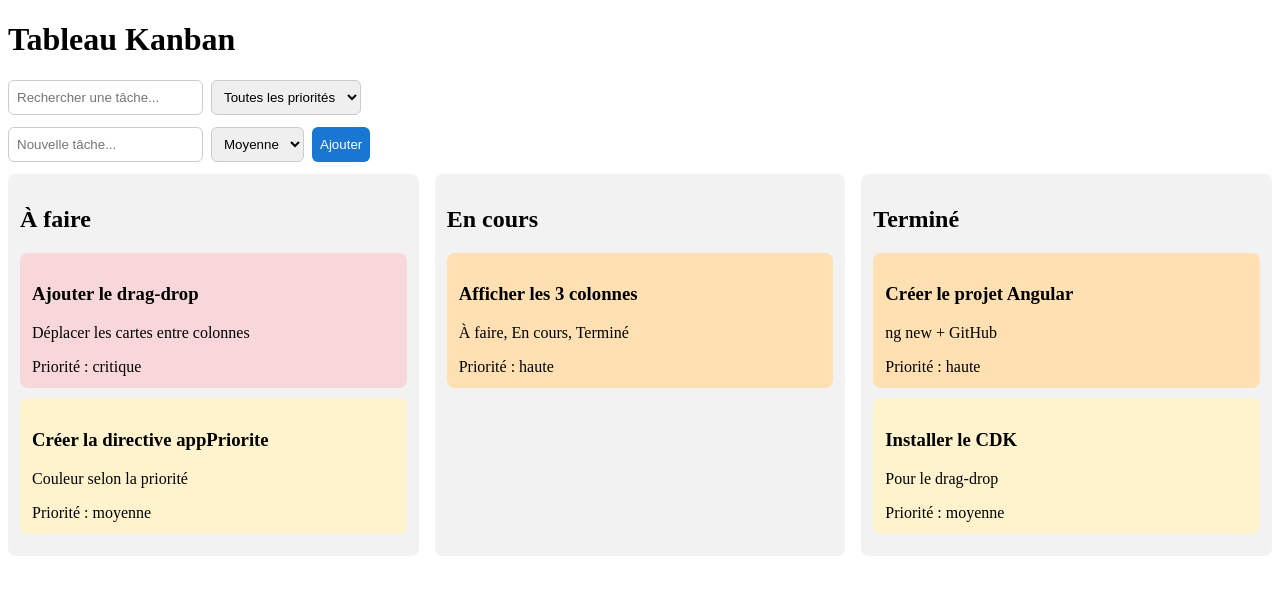
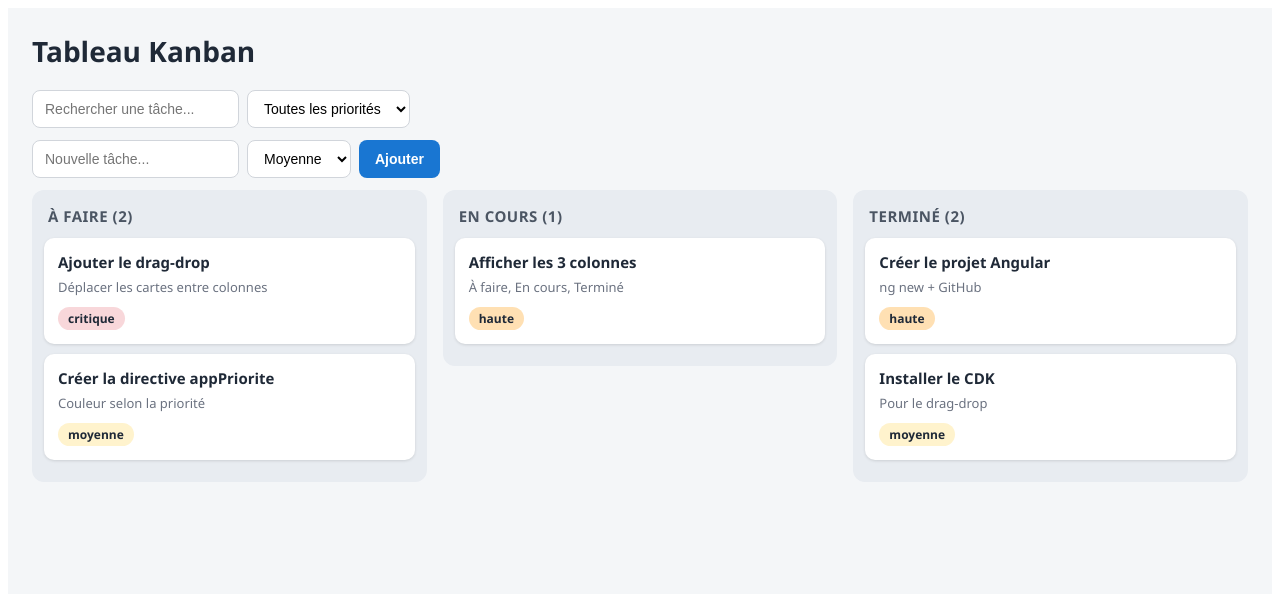
Before and after one commit to rayenboughalmi202-pixel/Kanban, an Angular app: page / in a window 1280 px wide. Shown: the top 594 px of the page. Built offline with nearby package versions, Linux system fonts and the light colour scheme.

Commit message:
style: design professionnel du tableau

```diff
--- a/src/app/features/tableau/tableau.component.css
+++ b/src/app/features/tableau/tableau.component.css
@@ -1,21 +1,72 @@
+:host {
+  display: block;
+  font-family: 'Segoe UI', Roboto, Arial, sans-serif;
+  background: #f4f6f8;
+  min-height: 100vh;
+  padding: 24px;
+  color: #1f2937;
+}
+
+h1 {
+  font-size: 28px;
+  margin: 0 0 20px;
+}
+
 .board {
   display: flex;
   gap: 16px;
+  align-items: flex-start;
 }
 
 .colonne {
   flex: 1;
-  background: #f2f2f2;
-  border-radius: 8px;
+  background: #e8ecf1;
+  border-radius: 12px;
   padding: 12px;
+}
+
+.colonne h2 {
+  font-size: 15px;
+  text-transform: uppercase;
+  letter-spacing: 0.5px;
+  color: #4b5563;
+  margin: 4px 4px 12px;
 }
 
 .carte {
   background: white;
-  border-radius: 8px;
-  padding: 12px;
+  border-radius: 10px;
+  padding: 14px;
   margin-bottom: 10px;
   cursor: grab;
+  box-shadow: 0 1px 3px rgba(0, 0, 0, 0.12);
+}
+
+.carte:hover {
+  box-shadow: 0 4px 10px rgba(0, 0, 0, 0.15);
+}
+
+.carte h3 {
+  font-size: 15px;
+  margin: 0 0 6px;
+}
+
+.carte p {
+  font-size: 13px;
+  color: #6b7280;
+  margin: 0 0 10px;
+}
+
+.badge {
+  display: inline-block;
+  font-size: 12px;
+  font-weight: 600;
+  padding: 3px 10px;
+  border-radius: 999px;
+}
+
+.cdk-drag-placeholder {
+  opacity: 0.4;
 }
 
 .barre {
@@ -25,16 +76,25 @@
 }
 
 .barre input,
-.barre select,
-.barre button {
-  padding: 8px;
-  border-radius: 6px;
-  border: 1px solid #ccc;
+.barre select {
+  padding: 9px 12px;
+  border-radius: 8px;
+  border: 1px solid #d1d5db;
+  font-size: 14px;
+  background: white;
 }
 
 .barre button {
+  padding: 9px 16px;
+  border-radius: 8px;
+  border: none;
   background: #1976d2;
   color: white;
-  border: none;
+  font-size: 14px;
+  font-weight: 600;
   cursor: pointer;
 }
+
+.barre button:hover {
+  background: #1565c0;
+}
--- a/src/app/features/tableau/tableau.component.html
+++ b/src/app/features/tableau/tableau.component.html
@@ -24,34 +24,34 @@
 
 <div class="board">
   <section class="colonne" cdkDropList id="a-faire" [cdkDropListData]="aFaire()" [cdkDropListConnectedTo]="['en-cours', 'termine']" (cdkDropListDropped)="drop($event)">
-    <h2>À faire</h2>
+    <h2>À faire ({{ aFaire().length }})</h2>
     @for (tache of aFaire(); track tache.id) {
-      <article class="carte" cdkDrag [cdkDragData]="tache" [appPriorite]="tache.priorite">
+      <article class="carte" cdkDrag [cdkDragData]="tache">
         <h3>{{ tache.titre }}</h3>
         <p>{{ tache.description }}</p>
-        <span>Priorité : {{ tache.priorite }}</span>
+        <span class="badge" [appPriorite]="tache.priorite">{{ tache.priorite }}</span>
       </article>
     }
   </section>
 
   <section class="colonne" cdkDropList id="en-cours" [cdkDropListData]="enCours()" [cdkDropListConnectedTo]="['a-faire', 'termine']" (cdkDropListDropped)="drop($event)">
-    <h2>En cours</h2>
+    <h2>En cours ({{ enCours().length }})</h2>
     @for (tache of enCours(); track tache.id) {
-      <article class="carte" cdkDrag [cdkDragData]="tache" [appPriorite]="tache.priorite">
+      <article class="carte" cdkDrag [cdkDragData]="tache">
         <h3>{{ tache.titre }}</h3>
         <p>{{ tache.description }}</p>
-        <span>Priorité : {{ tache.priorite }}</span>
+        <span class="badge" [appPriorite]="tache.priorite">{{ tache.priorite }}</span>
       </article>
     }
   </section>
 
   <section class="colonne" cdkDropList id="termine" [cdkDropListData]="termine()" [cdkDropListConnectedTo]="['a-faire', 'en-cours']" (cdkDropListDropped)="drop($event)">
-    <h2>Terminé</h2>
+    <h2>Terminé ({{ termine().length }})</h2>
     @for (tache of termine(); track tache.id) {
-      <article class="carte" cdkDrag [cdkDragData]="tache" [appPriorite]="tache.priorite">
+      <article class="carte" cdkDrag [cdkDragData]="tache">
         <h3>{{ tache.titre }}</h3>
         <p>{{ tache.description }}</p>
-        <span>Priorité : {{ tache.priorite }}</span>
+        <span class="badge" [appPriorite]="tache.priorite">{{ tache.priorite }}</span>
       </article>
     }
   </section>
```
